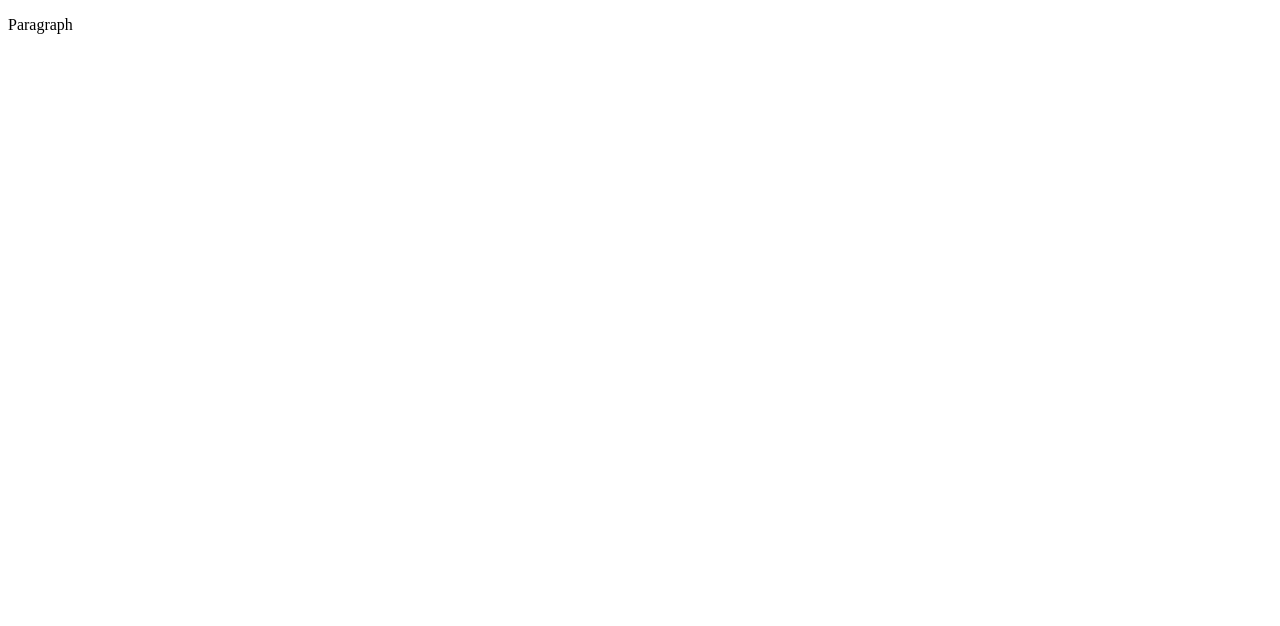
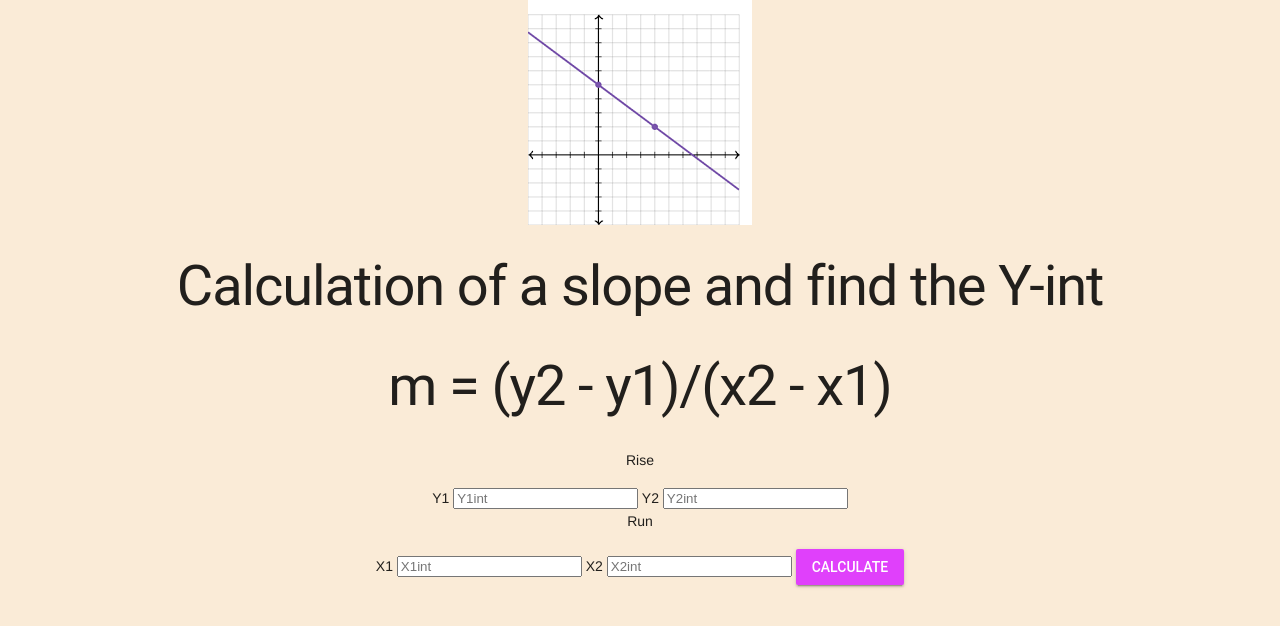
Before and after one commit to ICD2O-Digital-Tech-ShemS/Assign-03-HTML-Calculations, a plain HTML site: page index.html in a window 1280 px wide. Drawn offline with nearby package versions, Linux system fonts and the light colour scheme.

Commit message:
this is my work

```diff
--- a/css/style.css
+++ b/css/style.css
@@ -2,3 +2,7 @@
 * Created on: Sep 2020
 * This file contains the CSS for index.html
 */
+body {
+    text-align: center;
+    background-color: antiquewhite;
+}
--- a/index.html
+++ b/index.html
@@ -1,9 +1,42 @@
 <!DOCTYPE html>
-<html>
-  <head>
-    <title>Title</title>
-  </head>
-  <body>
-    <p>Paragraph</p>
-  </body>
+<html lang="en">
+<head>
+      <meta charset="utf-8" />
+    <meta name="description" content="Calculation of a slope" />
+    <meta name="keywords" content="immaculata, ics2o" />
+    <meta name="author" content="Shem Irekpita" />
+    <meta name="viewport" content="width=device-width, initial-scale=1.0" />
+    <link rel="stylesheet" href="https://fonts.googleapis.com/icon?family=Material+Icons" />
+    <link rel="stylesheet" href="https://code.getmdl.io/1.3.0/material.indigo-purple.min.css" />
+    <link rel="stylesheet" href="./css/style.css" />
+    <link rel="icon" type="image/png" sizes="180x190" href="./images/slope.png">
+    <title>Calculation of a slope</title>
+</head>
+<body>
+    <img src="./images/slope.png">
+      <script src="./js/script.js"></script>
+    <h1>Calculation of a slope and find the Y-int</h1>
+    <h1>m = (y2 - y1)/(x2 - x1)</h1>
+    <form action="#">
+        <p>Rise</p>
+        <label for="Y1int">Y1</label>
+        <input type="number" step="any" id="Y1int" placeholder="Y1int">
+        <label for="Y2int">Y2</label>
+        <input type="number" step="any" id="Y2int" placeholder="Y2int">
+        <p>Run</p>
+        <label for="X1int">X1</label>
+        <input type="number" step="any" id="X1int" placeholder="X1int">
+        <label for="X2int">X2</label>
+        <input type="number" step="any" id="X2int" placeholder="X2int">
+        <button
+          class="mdl-button mdl-js-button mdl-button--raised mdl-js-ripple-effect mdl-button--accent"
+          onclick="calculate()">
+          Calculate
+        </button>
+      </form>
+ <div id="user-info">
+    <div id="slope"></div>
+    <div id="calculation"></div>
+    </div>
+</body>
 </html>
--- a/js/script.js
+++ b/js/script.js
@@ -1,5 +1,19 @@
 // Copyright (c) 2020 Mr. Coxall All rights reserved
 //
-// Created by: Mr. Coxall
+// Created by:shem irekpita
 // Created on: Sep 2020
 // This file contains the JS functions for index.html
+"use strict";
+    function calculate() {
+        // Get the input values
+        let Y1int = parseFloat(document.getElementById("Y1int").value);
+        let Y2int = parseFloat(document.getElementById("Y2int").value);
+        let X1int = parseFloat(document.getElementById("X1int").value);
+        let X2int = parseFloat(document.getElementById("X2int").value);
+        // Calculate
+        let slope = (Y2int - Y1int)/(X2int - X1int);
+        let calculation = Y2int - (slope * X2int);
+        // Display the results
+        document.getElementById("slope").innerHTML = "slope " + slope.toFixed();
+        document.getElementById("calculation").innerHTML = "Y-int " + calculation.toFixed();
+}
```
Also changed, not shown: images/slope.png (added).
